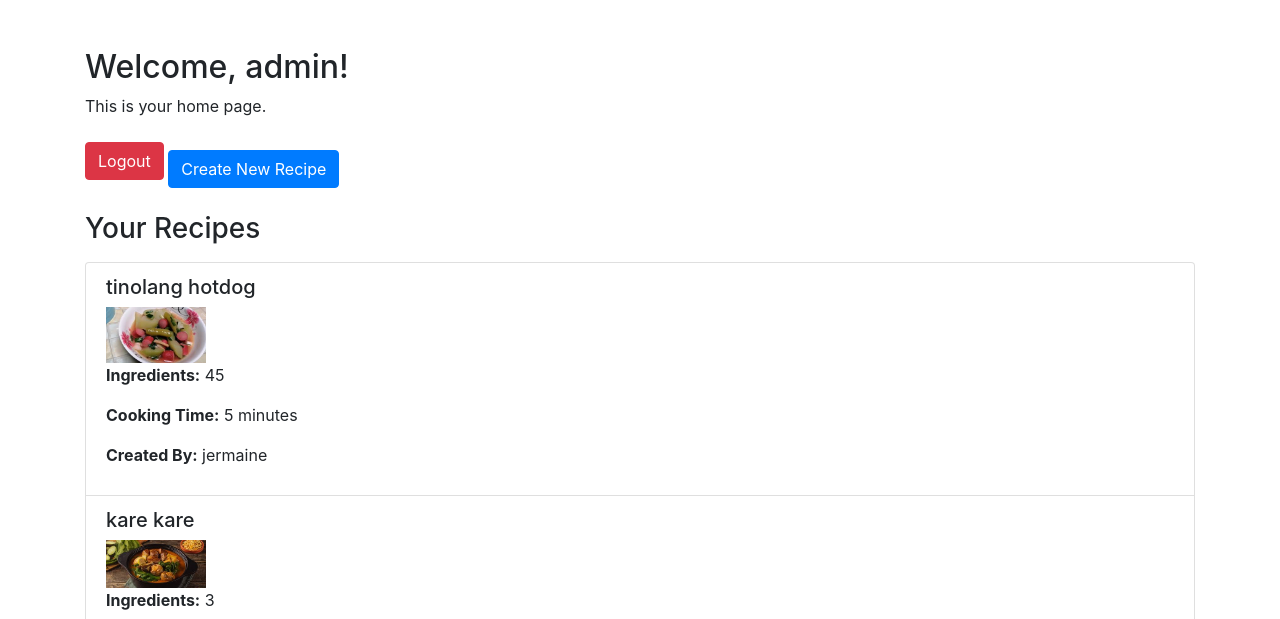
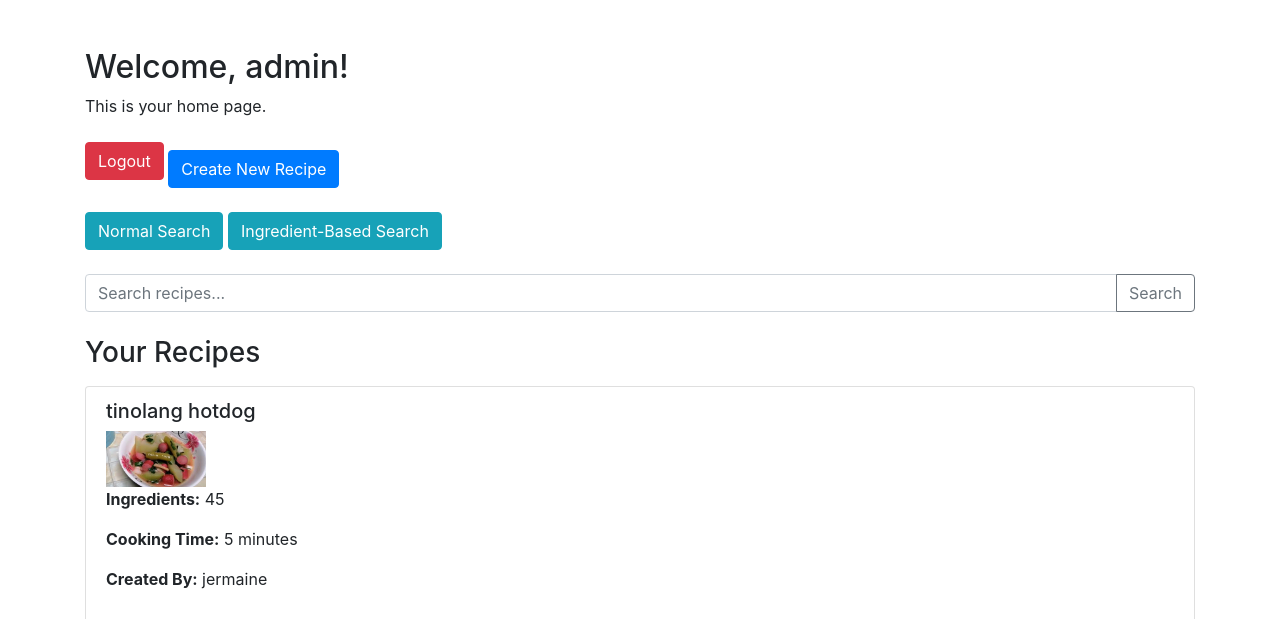
Before and after one commit to nashmglq/SoftDevPrj, a Django app: page /home/ in a window 1280 px wide. Shown: the top 619 px of the page. Run offline with Django 5.2, Linux system fonts and the light colour scheme; a user stored in the database is signed in; data comes from the database, SQL or seed files in the repository; both versions use the stored data as it was after the commit; some libraries are stand-ins or nearby versions.

Commit message:
Search ingre and name

```diff
--- a/softdevfinals/recipes/views.py
+++ b/softdevfinals/recipes/views.py
@@ -2,7 +2,7 @@ from django.shortcuts import render
 from django.views.generic import ListView, DetailView, CreateView, UpdateView, DeleteView
 from .models import Recipe
 from django.contrib.auth.mixins import LoginRequiredMixin, UserPassesTestMixin
-
+from django.db.models import Q
 from django.shortcuts import redirect
 
 class RecipeListView(LoginRequiredMixin, ListView):
@@ -11,6 +11,22 @@ class RecipeListView(LoginRequiredMixin, ListView):
     context_object_name = 'recipes'
     login_url = 'login'
 
+    def get_queryset(self):
+        search_query = self.request.GET.get('search')
+        ingredients_query = self.request.GET.get('fridge')  # This is the ingredient search
+
+        if ingredients_query:
+            ingredients = [ingredient.strip().lower() for ingredient in ingredients_query.split(',')]
+            return Recipe.objects.filter(
+                Q(ingredientsList__icontains=ingredients[0])
+            ) if ingredients else Recipe.objects.all()
+
+        if search_query:
+            return Recipe.objects.filter(
+                Q(name__icontains=search_query.lower())
+            )
+
+        return Recipe.objects.all()
 
 class RecipeDetailView(LoginRequiredMixin, DetailView):
     model = Recipe
--- a/softdevfinals/templates/home/home.html
+++ b/softdevfinals/templates/home/home.html
@@ -5,6 +5,27 @@
     <meta name="viewport" content="width=device-width, initial-scale=1.0">
     <title>Home</title>
     <link rel="stylesheet" href="https://stackpath.bootstrapcdn.com/bootstrap/4.5.2/css/bootstrap.min.css">
+    <script>
+        function setSearchMode(mode) {
+            const standardSearchForm = document.getElementById('standardSearchForm');
+            const fridgeSearchForm = document.getElementById('fridgeSearchForm');
+
+            if (mode === 'standard') {
+                standardSearchForm.classList.remove('d-none');
+                fridgeSearchForm.classList.add('d-none');
+            } else {
+                standardSearchForm.classList.add('d-none');
+                fridgeSearchForm.classList.remove('d-none');
+            }
+
+            localStorage.setItem('searchMode', mode);
+        }
+
+        window.onload = function() {
+            const mode = localStorage.getItem('searchMode') || 'standard';
+            setSearchMode(mode);
+        };
+    </script>
 </head>
 <body>
     <div class="container mt-5">
@@ -13,8 +34,35 @@
 
         <a href="{% url 'logout' %}" class="btn btn-danger">Logout</a>
 
-        <!-- Button to create a new recipe -->
         <a href="{% url 'recipe-create' %}" class="btn btn-primary mt-3">Create New Recipe</a>
+
+        <!-- Search Mode Selection -->
+        <div class="mt-4">
+            <button class="btn btn-info" onclick="setSearchMode('standard')">Normal Search</button>
+            <button class="btn btn-info" onclick="setSearchMode('fridge')">Ingredient-Based Search</button>
+        </div>
+
+        <!-- Standard Recipe Search Form -->
+        <form method="GET" action="{% url 'home' %}" id="standardSearchForm" class="mt-4">
+            <input type="hidden" name="mode" value="standard"> <!-- Hidden input for search mode -->
+            <div class="input-group">
+                <input type="text" name="search" class="form-control" placeholder="Search recipes..." aria-label="Search recipes">
+                <div class="input-group-append">
+                    <button class="btn btn-outline-secondary" type="submit">Search</button>
+                </div>
+            </div>
+        </form>
+
+        <!-- Fridge Ingredients Form -->
+        <form method="GET" action="{% url 'home' %}" id="fridgeSearchForm" class="mt-4 d-none">
+            <input type="hidden" name="mode" value="fridge"> <!-- Hidden input for search mode -->
+            <div class="input-group">
+                <input type="text" name="fridge" class="form-control" placeholder="What's in your fridge? (comma-separated)" aria-label="Fridge ingredients">
+                <div class="input-group-append">
+                    <button class="btn btn-outline-secondary" type="submit">Find Recipes</button>
+                </div>
+            </div>
+        </form>
 
         <h3 class="mt-4">Your Recipes</h3>
         <ul class="list-group mt-3">
```
Also changed, not shown: softdevfinals/db.sqlite3, softdevfinals/media/images/1200px-Authentic_Kapampangan_Sisig.jpg (added), softdevfinals/media/images/1200px-Authentic_Kapampangan_Sisig_93gTiwn.jpg (added), softdevfinals/media/images/images_p0kyN6e.jpg (added).
